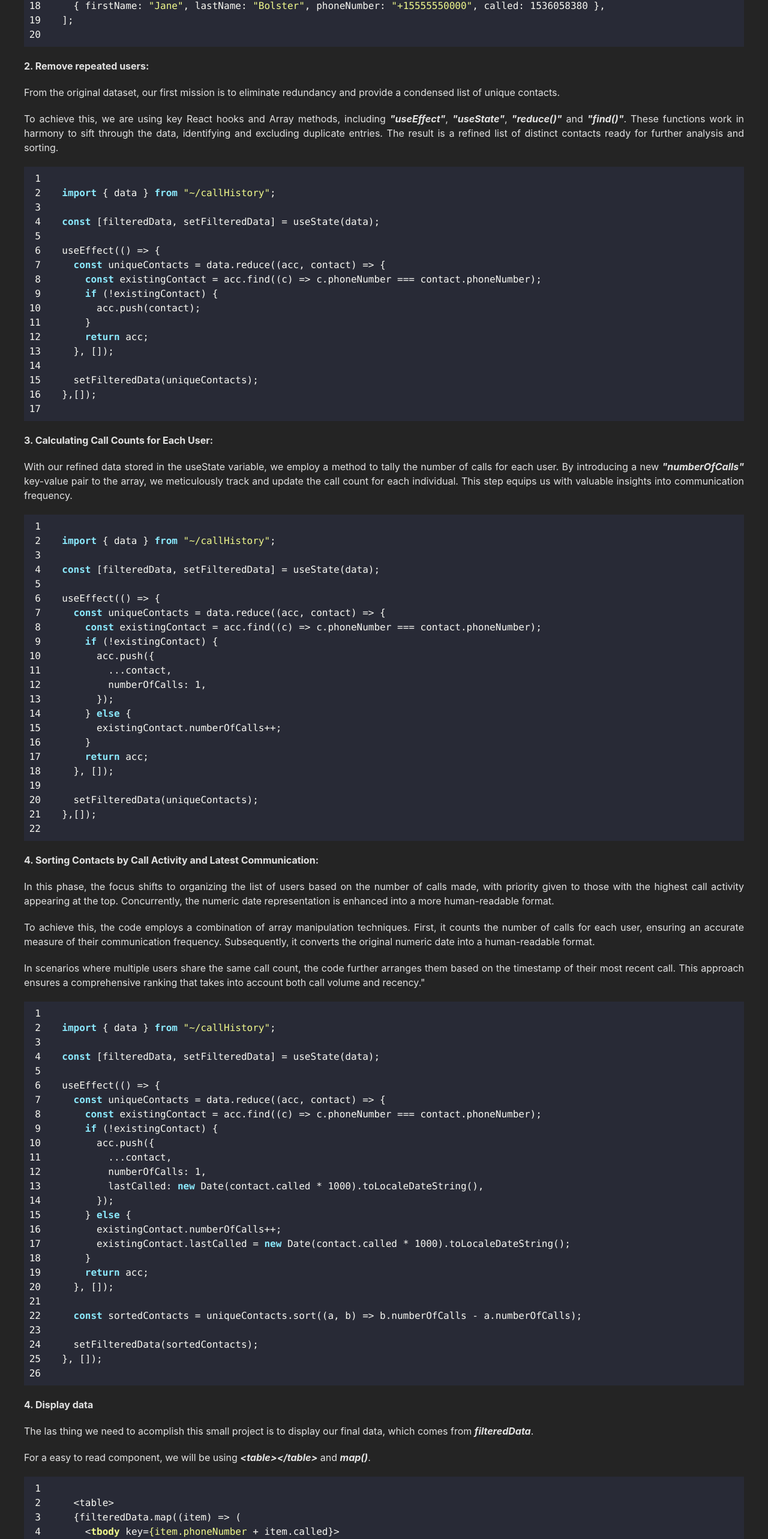
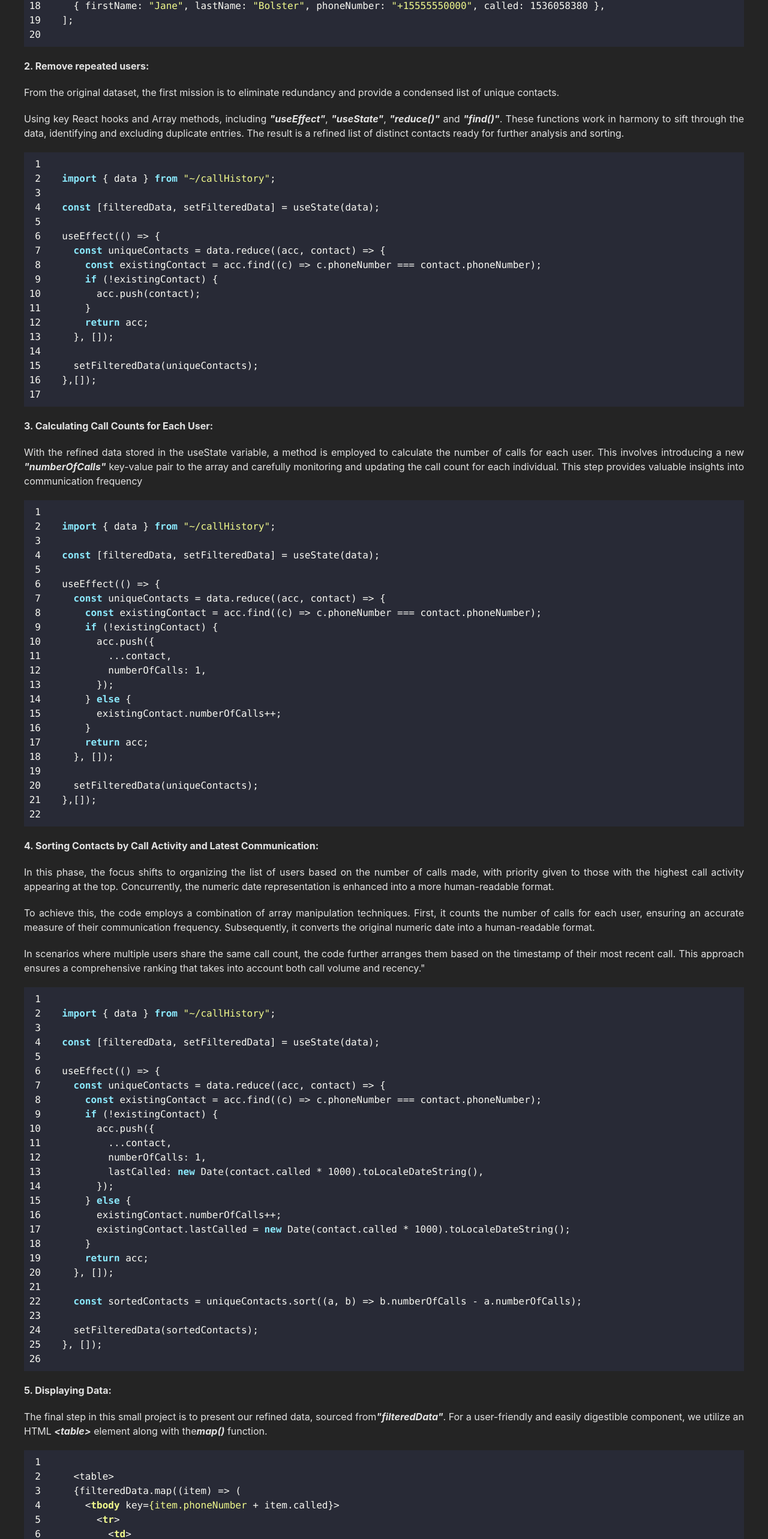
Before and after one commit to kinxori/technical-test-2, a React (Vite) app: page / in a window 1280 px wide. Shown: the part 1511-4077 px from the top of the page at 60% size. Built offline with nearby package versions, Linux system fonts and the light colour scheme.

Commit message:
updating point 5 <displaying data> and adding time mark for date record

```diff
--- a/src/App.jsx
+++ b/src/App.jsx
@@ -171,27 +171,26 @@ export default function App() {
         </SyntaxHighlighter>
         <h4 className="font-bold text-[16px]">2. Remove repeated users:</h4>
         <p>
-          From the original dataset, our first mission is to eliminate redundancy and provide a
+          From the original dataset, the first mission is to eliminate redundancy and provide a
           condensed list of unique contacts.
         </p>
         <p>
-          To achieve this, we are using key React hooks and Array methods, including{" "}
-          <b className="italic">"useEffect"</b>, <b className="italic">"useState"</b>,{" "}
-          <b className="italic">"reduce()"</b> and <b className="italic">"find()"</b>. These
-          functions work in harmony to sift through the data, identifying and excluding duplicate
-          entries. The result is a refined list of distinct contacts ready for further analysis and
-          sorting.
+          Using key React hooks and Array methods, including <b className="italic">"useEffect"</b>,{" "}
+          <b className="italic">"useState"</b>, <b className="italic">"reduce()"</b> and{" "}
+          <b className="italic">"find()"</b>. These functions work in harmony to sift through the
+          data, identifying and excluding duplicate entries. The result is a refined list of
+          distinct contacts ready for further analysis and sorting.
         </p>
         <SyntaxHighlighter showLineNumbers style={dracula} language="javascript">
           {reduceCode}
         </SyntaxHighlighter>
         <h4 className="font-bold text-[16px]">3. Calculating Call Counts for Each User:</h4>
         <p>
-          With our refined data stored in the useState variable, we employ a method to tally the
-          number of calls for each user. By introducing a new{" "}
-          <b className="italic">"numberOfCalls"</b> key-value pair to the array, we meticulously
-          track and update the call count for each individual. This step equips us with valuable
-          insights into communication frequency.
+          With the refined data stored in the useState variable, a method is employed to calculate
+          the number of calls for each user. This involves introducing a new{" "}
+          <b className="italic">"numberOfCalls"</b> key-value pair to the array and carefully
+          monitoring and updating the call count for each individual. This step provides valuable
+          insights into communication frequency
         </p>
         <SyntaxHighlighter showLineNumbers style={dracula} language="javascript">
           {numberOfCallsCode}
@@ -219,22 +218,25 @@ export default function App() {
         <SyntaxHighlighter showLineNumbers style={dracula} language="javascript">
           {sortedUsersCode}
         </SyntaxHighlighter>
-        <h4 className="font-bold text-[16px]">4. Display data</h4>
+        <h4 className="font-bold text-[16px]">5. Displaying Data:</h4>
         <p>
-          The las thing we need to acomplish this small project is to display our final data, which
-          comes from <b className="italic">filteredData</b>.
-        </p>
-        <p>
-          For a easy to read component, we will be using{" "}
-          <b className="italic">{`<table></table>`}</b> and <b className="italic">map()</b>.
+          The final step in this small project is to present our refined data, sourced from
+          <b className="italic">"filteredData"</b>. For a user-friendly and easily digestible
+          component, we utilize an HTML <b className="italic">{`<table>`}</b> element along with the
+          <b className="italic">map()</b> function.
         </p>
         <SyntaxHighlighter showLineNumbers style={dracula} language="javascript">
           {jsxCode}
         </SyntaxHighlighter>
         <p>
-          That all for this technical test! I hope this was helpful to understand a little bit about
-          my thought process and my overall skills. 😁✌️
+          And that wraps up this technical test! I trust this provides insight into my thought
+          process and my technical capabilities. 😁✌️
         </p>
+        <i className="ml-auto text-right">
+          September 1, 2023
+          <br />
+          Gustavo Quiroz
+        </i>
       </article>
     </section>
   );
```
